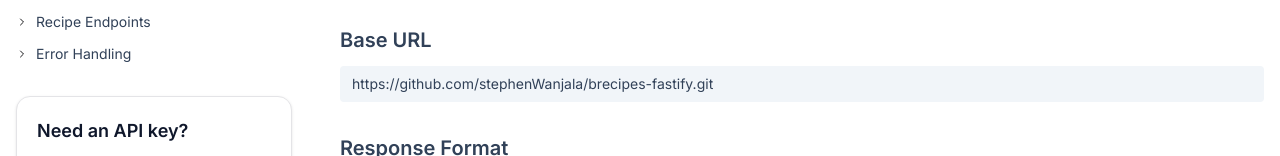
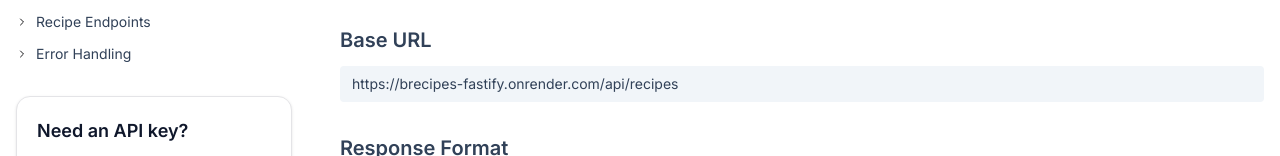
Before and after one commit to stephenWanjala/brecipes-fastify, a Next.js app in the folder apps/web/: page /docs in a window 1280 px wide. Shown: the part 505-661 px from the top of the page. Built offline with nearby package versions, Linux system fonts and the light colour scheme.

Commit message:
Update the doc page with correct Base URL

```diff
--- a/apps/web/app/docs/page.tsx
+++ b/apps/web/app/docs/page.tsx
@@ -158,7 +158,7 @@ export default function DocsPage() {
               </p>
               <h3 className="text-xl font-semibold mt-8 mb-3">Base URL</h3>
               <code className="relative rounded bg-slate-100 dark:bg-slate-800 px-3 py-2 font-mono text-sm text-slate-700 dark:text-slate-300 block overflow-auto">
-                https://github.com/stephenWanjala/brecipes-fastify.git
+                  https://brecipes-fastify.onrender.com/api/recipes
               </code>
 
               <h3 className="text-xl font-semibold mt-8 mb-3">Response Format</h3>
```
